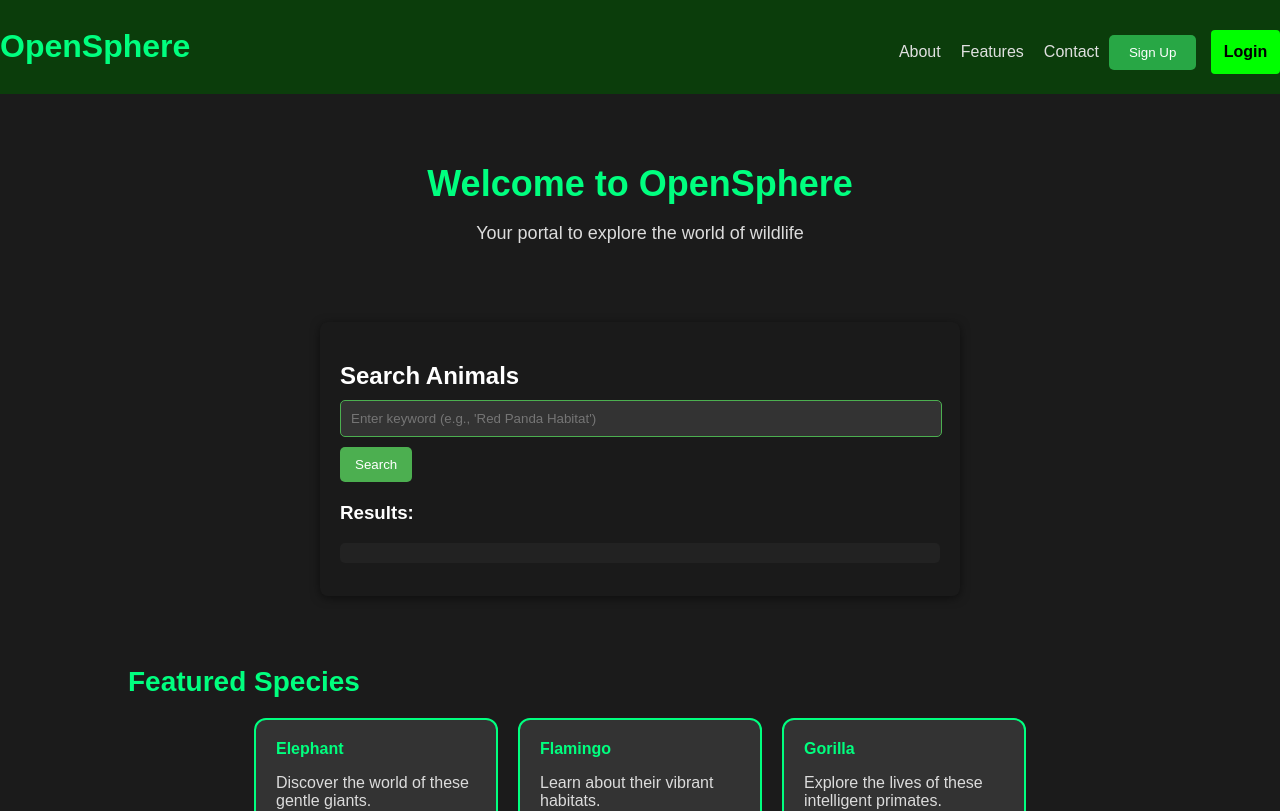
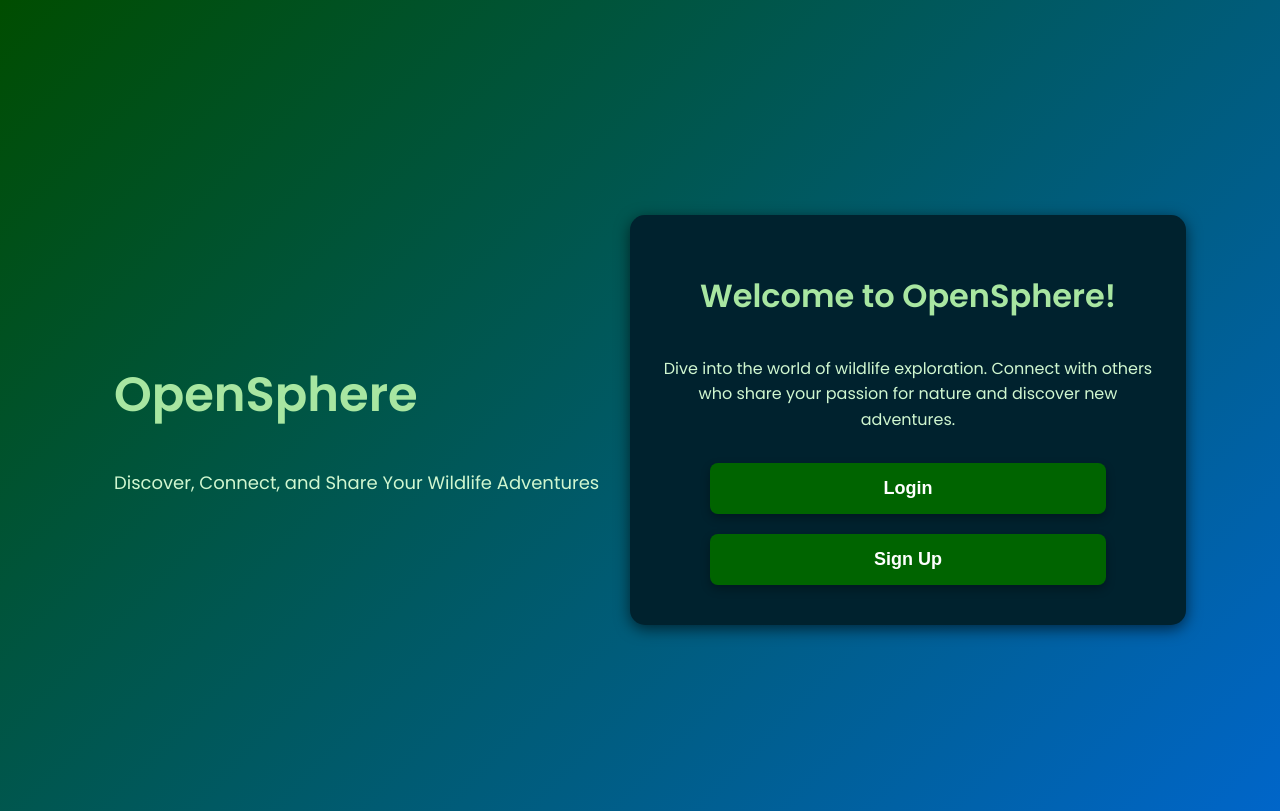
Before and after one commit to SolsticeDev99/OpenSphere, a React (Create React App) app in the folder front_end/opensphere-frontend/: page / in a window 1280 px wide. Shown: the top 811 px of the page. Built offline with nearby package versions, Linux system fonts and the light colour scheme.

Commit message:
fyp_page

```diff
--- a/front_end/opensphere-frontend/src/App.js
+++ b/front_end/opensphere-frontend/src/App.js
@@ -1,20 +1,21 @@
 // src/App.js
 
-import React from 'react';
-import { BrowserRouter as Router, Route, Routes } from 'react-router-dom';
-import SignUpComponent from './components/SignUp';
-import HomeScreen from './components/HomeScreen';
-import LoginComponent from './components/Login';
-
+import React from "react";
+import { BrowserRouter as Router, Route, Routes } from "react-router-dom";
+import SignUpComponent from "./components/SignUp";
+import HomeScreen from "./components/HomeScreen";
+import LoginComponent from "./components/Login";
+import Fyp from "./components/fyp";
 
 const App = () => {
   return (
     <Router>
       <div>
         <Routes>
-                    <Route path="/" element={<HomeScreen />} />
+          <Route path="/" element={<Fyp />} />
           <Route path="/signup" element={<SignUpComponent />} />
           <Route path="/login" element={<LoginComponent />} />
+          <Route path="/fyp" element={<HomeScreen />} />
         </Routes>
       </div>
     </Router>
--- a/front_end/opensphere-frontend/src/components/HomeScreen.css
+++ b/front_end/opensphere-frontend/src/components/HomeScreen.css
@@ -1,8 +1,8 @@
-/* HomeScreenDarkTheme.css */
+/* Body and general layout */
 body {
-    background-color: #1b1b1b;
-    color: #e0e0e0;
-    font-family: Arial, sans-serif;
+  background-color: #121212; /* Dark background */
+  color: #e0e0e0; /* Light text color */
+  font-family: "Roboto", sans-serif; /* Professional font */
   margin: 0;
   padding: 0;
 }
@@ -13,29 +13,34 @@ body {
   display: flex;
   flex-direction: column;
   align-items: center;
-    background-color: #1b1b1b;
+  background-color: #121212; /* Dark background */
 }
 
+/* Header */
 .home-header {
   width: 100%;
   padding: 20px;
-    background-color: #0b3d0b;
+  background-color: #0b3d0b; /* Dark green header */
   display: flex;
   justify-content: space-between;
   align-items: center;
 }
 
 .home-header h1 {
-    color: #00ff7f;
+  color: #00ff7f; /* Neon green color for the header */
   margin: 0;
+  font-family: "Roboto", sans-serif;
 }
 
+/* Navigation bar */
 .nav-bar a {
   margin: 0 10px;
-    color: #e0e0e0;
+  color: #e0e0e0; /* Light text */
   text-decoration: none;
+  font-size: 1.1rem;
 }
 
+/* Hero section */
 .hero-section {
   text-align: center;
   margin: 40px 0;
@@ -43,30 +48,28 @@ body {
 
 .hero-section h2 {
   font-size: 36px;
-    color: #00ff7f;
+  color: #00ff7f; /* Neon green color */
 }
 
 .hero-section p {
   font-size: 18px;
-    color: #dcdcdc;
+  color: #dcdcdc; /* Light grey text */
 }
 
-.search-section {
+/* Search and featured sections */
+.search-section,
+.featured-section {
   width: 80%;
   margin: 20px 0;
 }
 
-.featured-section {
-    width: 80%;
-    margin: 30px 0;
-}
-
 .featured-section h3 {
   font-size: 28px;
-    color: #00ff7f;
+  color: #00ff7f; /* Neon green */
   margin-bottom: 20px;
 }
 
+/* Featured species cards */
 .featured-species {
   display: flex;
   flex-wrap: wrap;
@@ -77,9 +80,9 @@ body {
 .species-card {
   width: 200px;
   padding: 20px;
-    border: 2px solid #00ff7f;
-    background-color: #333;
-    color: #e0e0e0;
+  border: 2px solid #00ff7f; /* Neon green border */
+  background-color: #333; /* Dark background for cards */
+  color: #e0e0e0; /* Light text */
   border-radius: 12px;
   transition: transform 0.2s, box-shadow 0.2s;
 }
@@ -91,13 +94,14 @@ body {
 
 .species-card h4 {
   margin: 0 0 10px 0;
-    color: #00ff7f;
+  color: #00ff7f; /* Neon green for card headings */
 }
 
 .species-card p {
-    color: #dcdcdc;
+  color: #dcdcdc; /* Light grey text for card details */
 }
 
+/* About section */
 .about-section {
   width: 80%;
   margin: 40px 0;
@@ -105,52 +109,74 @@ body {
 
 .about-section h3 {
   font-size: 28px;
-    color: #00ff7f;
+  color: #00ff7f; /* Neon green */
   margin-bottom: 15px;
 }
 
+/* Footer */
 .home-footer {
   width: 100%;
   padding: 10px;
-    background-color: #0b3d0b;
+  background-color: #0b3d0b; /* Dark green footer */
   text-align: center;
 }
 
 .home-footer p {
   margin: 0;
-    color: #dcdcdc;
+  color: #dcdcdc; /* Light text */
 }
 
 .home-footer a {
-    color: #00ff7f;
+  color: #00ff7f; /* Neon green links */
   text-decoration: none;
 }
 
+/* Buttons */
+.signup-button,
+.login-button {
+  padding: 10px 20px;
+  border-radius: 5px;
+  color: white;
+  font-size: 16px;
+  font-weight: bold;
+  cursor: pointer;
+  transition: background-color 0.3s;
+  border: none;
+  width: 100%; /* Full width for buttons */
+  max-width: 200px; /* Limit max width */
+  margin: 10px auto; /* Centered with space */
+}
+
 .signup-button {
-    background-color: #28a745; /* Green background */
-    color: white; /* White text */
-    border: none; /* No border */
-    padding: 10px 20px; /* Padding */
-    border-radius: 5px; /* Rounded corners */
-    cursor: pointer; /* Pointer cursor on hover */
-    transition: background-color 0.3s; /* Transition effect */
+  background-color: #00ff7f; /* Neon green background */
 }
 
 .signup-button:hover {
-    background-color: #218838; /* Darker green on hover */
+  background-color: #00cc66; /* Darker green on hover */
 }
 
 .login-button {
   background-color: #007bff; /* Blue background */
-    color: white; /* White text */
-    border: none; /* No border */
-    padding: 10px 20px; /* Padding */
-    border-radius: 5px; /* Rounded corners */
-    cursor: pointer; /* Pointer cursor on hover */
-    transition: background-color 0.3s; /* Transition effect */
-    margin-left: 10px; /* Space between Sign Up and Login buttons */
 }
 
 .login-button:hover {
   background-color: #0056b3; /* Darker blue on hover */
 }
+
+/* Input fields */
+input {
+  padding: 10px;
+  margin: 10px 0;
+  border-radius: 5px;
+  border: 1px solid #00ff7f;
+  background-color: #333;
+  color: #e0e0e0;
+  width: 100%;
+  max-width: 400px;
+  font-size: 16px;
+}
+
+input:focus {
+  border-color: #00cc66; /* Darker green on focus */
+  outline: none;
+}
--- a/front_end/opensphere-frontend/src/components/HomeScreen.js
+++ b/front_end/opensphere-frontend/src/components/HomeScreen.js
@@ -1,20 +1,20 @@
 // src/HomeScreen.js
 
-import React from 'react';
-import './HomeScreen.css';
-import SearchComponent from './SearchComponent';
-import { useNavigate } from 'react-router-dom'; // Import useNavigate
+import React from "react";
+import "./HomeScreen.css";
+import SearchComponent from "./SearchComponent";
+// import { useNavigate } from 'react-router-dom'; // Import useNavigate
 
 const HomeScreen = () => {
-    const navigate = useNavigate(); // Get the navigate function
+  // const navigate = useNavigate(); // Get the navigate function
 
-    const handleSignUp = () => {
-        navigate('/signup'); // Navigate to the Sign Up page when clicked
+  // const handleSignUp = () => {
+  //     navigate('/signup'); // Navigate to the Sign Up page when clicked
 
-    };
-    const handleLogin = () => {
-        navigate('/login');
-    }
+  // };
+  // const handleLogin = () => {
+  //     navigate('/login');
+  // }
 
   return (
     <div className="home-screen">
@@ -24,8 +24,6 @@ const HomeScreen = () => {
           <a href="#about">About</a>
           <a href="#features">Features</a>
           <a href="#contact">Contact</a>
-                    <button className="signup-button" onClick={handleSignUp}>Sign Up</button> {/* Sign Up Button */}
-                    <button className="login-button" onClick={handleLogin}>Login</button>{/* Login Button */}
         </nav>
       </header>
 
@@ -114,11 +112,17 @@ const HomeScreen = () => {
 
       <section className="about-section" id="about">
         <h3>About OpenSphere</h3>
-                <p>OpenSphere is a community-driven wildlife platform providing up-to-date information about various species.</p>
+        <p>
+          OpenSphere is a community-driven wildlife platform providing
+          up-to-date information about various species.
+        </p>
       </section>
 
       <footer className="home-footer">
-                <p>© 2024 OpenSphere | <a href="#privacy">Privacy Policy</a> | <a href="#terms">Terms of Service</a></p>
+        <p>
+          © 2024 OpenSphere | <a href="#privacy">Privacy Policy</a> |{" "}
+          <a href="#terms">Terms of Service</a>
+        </p>
       </footer>
     </div>
   );
--- a/front_end/opensphere-frontend/src/components/Login.js
+++ b/front_end/opensphere-frontend/src/components/Login.js
@@ -1,44 +1,48 @@
-import React, { useState } from 'react';
-import { auth,provider } from './firebaseConfig'; // Import your Firebase configuration
-import { signInWithEmailAndPassword,signInWithPopup } from 'firebase/auth';
-import './LoginComponent.css'; // Import the CSS file for styling
-import { getDatabase,ref,get } from 'firebase/database';
+import React, { useState } from "react";
+import { auth, provider } from "./firebaseConfig"; // Import your Firebase configuration
+import { signInWithEmailAndPassword, signInWithPopup } from "firebase/auth";
+import "./LoginComponent.css"; // Import the CSS file for styling
+import { getDatabase, ref, get } from "firebase/database";
+import { useNavigate } from "react-router-dom";
 
 const LoginComponent = () => {
-    const [email, setEmail] = useState('');
-    const [password, setPassword] = useState('');
-    const [error, setError] = useState('');
-    const [success, setSuccess] = useState('');
+  const [email, setEmail] = useState("");
+  const [password, setPassword] = useState("");
+  const [error, setError] = useState("");
+  const [success, setSuccess] = useState("");
+  const navigate = useNavigate();
 
   const handleLogin = async (e) => {
     e.preventDefault(); // Prevent default form submission
-        setError(''); // Clear previous errors
-        setSuccess(''); // Clear previous success messages
+    setError(""); // Clear previous errors
+    setSuccess(""); // Clear previous success messages
 
     try {
       // Log in user with email and password
       await signInWithEmailAndPassword(auth, email, password);
-            setSuccess('Logged in successfully!'); // Show success message
+      setSuccess("Logged in successfully!"); // Show success message
+      navigate("/fyp");
     } catch (err) {
       setError(err.message); // Show error message
     }
   };
 
   const handle_google_login = async (e) => {
-        setError(''); // Clear previous errors
-        setSuccess(''); // Clear previous success messages
+    setError(""); // Clear previous errors
+    setSuccess(""); // Clear previous success messages
 
-        try{
-            const result = await signInWithPopup(auth,provider);
+    try {
+      const result = await signInWithPopup(auth, provider);
       const user = result.user;
       const db = getDatabase();
-            const userRef = ref(db,`users/${user.uid}`);
+      const userRef = ref(db, `users/${user.uid}`);
       const snapshot = await get(userRef);
 
-            if(snapshot.exists()){
-                setSuccess('User logedin successfully!'); // Show success message
+      if (snapshot.exists()) {
+        setSuccess("User logedin successfully!"); // Show success message
+        navigate("/fyp");
       } else {
-                setError('User not found for this google user.Please signup first!'); // Show error message
+        setError("User not found for this google user.Please signup first!"); // Show error message
       }
     } catch (err) {
       setError(err.message); // Show error message
@@ -63,8 +67,17 @@ const LoginComponent = () => {
           onChange={(e) => setPassword(e.target.value)}
           required
         />
-                <button type="submit" className="login-button">Login</button>
-                <button id='google_login_bt' type="button" className="login_google" onClick={handle_google_login}>Login With Google</button>
+        <button type="submit" className="login-button">
+          Login
+        </button>
+        <button
+          id="google_login_bt"
+          type="button"
+          className="login_google"
+          onClick={handle_google_login}
+        >
+          Login With Google
+        </button>
       </form>
       {error && <p className="error-message">{error}</p>}
       {success && <p className="success-message">{success}</p>}
--- a/front_end/opensphere-frontend/src/components/LoginComponent.css
+++ b/front_end/opensphere-frontend/src/components/LoginComponent.css
@@ -5,75 +5,112 @@
   align-items: center;
   justify-content: center;
   height: 100vh;
-    background-color: #121212;
+  background: linear-gradient(
+    135deg,
+    #004d00,
+    #0066cc
+  ); /* Dark green to blue gradient */
   color: #fff;
-    font-family: Arial, sans-serif;
+  font-family: "Poppins", sans-serif; /* Professional and stylish font */
 }
 
 /* Header styling */
 .login-container h2 {
-    font-size: 2rem;
-    margin-bottom: 1rem;
-    color: #00ff00; /* Neon green */
+  font-size: 2.5rem;
+  margin-bottom: 1.5rem;
+  color: #a8e6a1; /* Light green color for the header */
 }
 
 /* Form styling */
 .login-form {
   display: flex;
   flex-direction: column;
-    gap: 1rem;
+  gap: 1.5rem;
   width: 100%;
   max-width: 400px;
-    padding: 1.5rem;
-    border: 1px solid #00ff00;
+  padding: 2rem;
+  border: 2px solid #a8e6a1; /* Light green border */
   border-radius: 8px;
-    background-color: #1c1c1c;
+  background-color: #1c1c1c; /* Dark background for the form */
 }
 
 /* Input styling */
 .login-form input {
-    padding: 0.8rem;
-    border: 1px solid #00ff00;
+  padding: 1rem;
+  border: 2px solid #a8e6a1; /* Light green border */
   border-radius: 4px;
-    background-color: #121212;
+  background-color: #121212; /* Dark input background */
   color: #fff;
   font-size: 1rem;
 }
 
 .login-form input:focus {
   outline: none;
-    border-color: #00ff00;
-    box-shadow: 0 0 4px #00ff00;
+  border-color: #00cc00; /* Lighter green on focus */
+  box-shadow: 0 0 6px #00cc00; /* Green glow on focus */
 }
 
 /* Button styling */
 .login-button {
-    padding: 0.8rem;
-    background-color: #00ff00;
+  padding: 1rem;
+  background-color: #006400; /* Dark Green button background */
   border: none;
-    border-radius: 4px;
-    color: #000;
+  border-radius: 50px; /* Round button */
+  color: #fff;
   font-weight: bold;
-    font-size: 1rem;
+  font-size: 1.2rem;
   cursor: pointer;
-    transition: background-color 0.3s ease;
+  transition: background-color 0.3s ease, transform 0.2s ease;
+  box-shadow: 0 4px 10px rgba(0, 0, 0, 0.3); /* Shadow for depth */
 }
 
 .login-button:hover {
-    background-color: #00cc00;
+  background-color: #228b22; /* Lighter green on hover */
+  transform: translateY(-3px); /* Lift effect on hover */
+  box-shadow: 0 6px 15px rgba(0, 0, 0, 0.4); /* Stronger shadow on hover */
+}
+
+.login-button:focus {
+  outline: none;
+  box-shadow: 0 0 0 2px #006400; /* Focus outline */
+}
+
+/* Google Login Button Styling */
+.login_google {
+  padding: 1rem;
+  background-color: #006400; /* Dark Green button background (same as login button) */
+  border: none;
+  border-radius: 50px; /* Round button */
+  color: #fff;
+  font-weight: bold;
+  font-size: 1.2rem;
+  cursor: pointer;
+  transition: background-color 0.3s ease, transform 0.2s ease;
+  box-shadow: 0 4px 10px rgba(0, 0, 0, 0.3); /* Shadow for depth */
+}
+
+.login_google:hover {
+  background-color: #228b22; /* Lighter green on hover (same as login button) */
+  transform: translateY(-3px); /* Lift effect on hover */
+  box-shadow: 0 6px 15px rgba(0, 0, 0, 0.4); /* Stronger shadow on hover */
+}
+
+.login_google:focus {
+  outline: none;
+  box-shadow: 0 0 0 2px #006400; /* Focus outline */
 }
 
 /* Error and success messages */
 .error-message {
   color: #ff4d4d; /* Red color for errors */
   margin-top: 1rem;
-    font-size: 0.9rem;
+  font-size: 1rem;
   text-align: center;
 }
 
 .success-message {
-    color: #00ff00; /* Neon green color for success */
+  color: #a8e6a1; /* Light green color for success */
   margin-top: 1rem;
-    font-size: 0.9rem;
+  font-size: 1rem;
   text-align: center;
 }
--- a/front_end/opensphere-frontend/src/components/SignUp.js
+++ b/front_end/opensphere-frontend/src/components/SignUp.js
@@ -1,75 +1,86 @@
 // src/SignUpComponent.js
-import React, { useState } from 'react';
-import { auth,provider } from './firebaseConfig'; // Import your Firebase configuration
-import { createUserWithEmailAndPassword } from 'firebase/auth';
-import './SignUpComponent.css'; // Import your CSS file for styling
-import { getDatabase,set,ref,get } from 'firebase/database';
-import { signInWithPopup } from 'firebase/auth';
+import React, { useState } from "react";
+import { auth, provider } from "./firebaseConfig"; // Import your Firebase configuration
+import { createUserWithEmailAndPassword } from "firebase/auth";
+import "./SignUpComponent.css"; // Import your CSS file for styling
+import { getDatabase, set, ref, get } from "firebase/database";
+import { signInWithPopup } from "firebase/auth";
+import { useNavigate } from "react-router-dom";
 
 const SignUpComponent = () => {
-    const [username, setUsername] = useState(''); // State for username
-    const [email, setEmail] = useState('');
-    const [password, setPassword] = useState('');
-    const [error, setError] = useState('');
-    const [success, setSuccess] = useState('');
+  const [username, setUsername] = useState(""); // State for username
+  const [email, setEmail] = useState("");
+  const [password, setPassword] = useState("");
+  const [error, setError] = useState("");
+  const [success, setSuccess] = useState("");
+  const navigate = useNavigate();
 
   const handleSignUp = async (e) => {
     e.preventDefault(); // Prevent default form submission
-        setError(''); // Clear previous errors
-        setSuccess(''); // Clear previous success messages
+    setError(""); // Clear previous errors
+    setSuccess(""); // Clear previous success messages
+    const sanitized_email = email.replace(/[.#$[\]]/g, "_");
 
     try {
-            const usersnapshot = await get(ref(getDatabase(),`users/${email}`));
-            if(usersnapshot.exists()){
-                setError('User already exists!'); // Show error message
+      const usersnapshot = await get(
+        ref(getDatabase(), `users/${sanitized_email}`)
+      );
+      if (usersnapshot.exists()) {
+        setError("User already exists!"); // Show error message
         return;
       }
 
       // Create user with email and password
-            const userCredential = await createUserWithEmailAndPassword(auth, email, password);
-            const user = userCredential.user
+      const userCredential = await createUserWithEmailAndPassword(
+        auth,
+        email,
+        password
+      );
+      const user = userCredential.user;
 
       const db = getDatabase();
-            await set(ref(db,`users/${user.uid}`),{
-                username:username,
-                email:email,
+      await set(ref(db, `users/${sanitized_email}`), {
+        username: username,
+        email: email,
         createdAt: new Date().toISOString(),
       });
 
-            setSuccess('User registered successfully!'); // Show success message
+      setSuccess("User registered successfully!"); // Show success message
+      navigate("/fyp");
     } catch (err) {
       setError(err.message); // Show error message
     }
   };
 
   const handle_google_signup = async (e) => {
-    setError(''); // Clear previous errors
-    setSuccess(''); // Clear previous success messages
+    setError(""); // Clear previous errors
+    setSuccess(""); // Clear previous success messages
 
-    try{
-        const result = await signInWithPopup(auth,provider);
+    try {
+      const result = await signInWithPopup(auth, provider);
       const user = result.user;
 
       const db = getDatabase();
-        const userRef = ref(db,`users/${user.uid}`);
+      const userRef = ref(db, `users/${user.uid}`);
       const snapshot = await get(userRef);
 
       if (snapshot.exists()) {
-            setSuccess('Account already exists with this email. Please log in or use a different email.'); // Show success message
-        }else{
-            await set(ref(db,`users/${user.uid}`),{
-                username:user.displayName,
-                email:user.email,
+        setSuccess(
+          "Account already exists with this email. Please log in or use a different email."
+        ); // Show success message
+      } else {
+        await set(ref(db, `users/${user.uid}`), {
+          username: user.displayName,
+          email: user.email,
           createdAt: new Date().toISOString(),
         });
-            setSuccess('User registered successfully!'); // Show success message
+        setSuccess("User registered successfully!"); // Show success message
+        navigate("/fyp");
       }
-    }catch (err) {
+    } catch (err) {
       setError(err.message); // Show error message
     }
-
-
-}
+  };
   return (
     <div className="signup-container">
       <h2>Sign Up</h2>
@@ -95,8 +106,17 @@ const handle_google_signup = async (e) => {
           onChange={(e) => setPassword(e.target.value)}
           required
         />
-                <button type="submit" className="signup-button">Sign Up</button>
-                <button id='signup_google_bt' type='button' className="signup_google" onClick={handle_google_signup}>Sign Up With Google</button>
+        <button type="submit" className="signup-button">
+          Sign Up
+        </button>
+        <button
+          id="signup_google_bt"
+          type="button"
+          className="signup_google"
+          onClick={handle_google_signup}
+        >
+          Sign Up With Google
+        </button>
       </form>
       {error && <p className="error-message">{error}</p>}
       {success && <p className="success-message">{success}</p>}
--- /dev/null
+++ b/front_end/opensphere-frontend/src/components/fyp.js
@@ -0,0 +1,41 @@
+import React from "react";
+import "./fypComponent.css";
+import { useNavigate } from "react-router-dom";
+
+const Fyp = () => {
+  const navigate = useNavigate(); // Get the navigate function
+
+  const handleSignUp = () => {
+    navigate("/signup"); // Navigate to the Sign Up page when clicked
+  };
+  const handleLogin = () => {
+    navigate("/login");
+  };
+
+  return (
+    <div className="instagram-home">
+      <div className="left-section">
+        <h1 className="app-title">OpenSphere</h1>
+        <p className="tagline">
+          Discover, Connect, and Share Your Wildlife Adventures
+        </p>
+      </div>
+
+      <div className="right-section">
+        <h2>Welcome to OpenSphere!</h2>
+        <p>
+          Dive into the world of wildlife exploration. Connect with others who
+          share your passion for nature and discover new adventures.
+        </p>
+        <button className="btn" onClick={handleLogin}>
+          Login
+        </button>
+        <button className="btn" onClick={handleSignUp}>
+          Sign Up
+        </button>
+      </div>
+    </div>
+  );
+};
+
+export default Fyp;
--- /dev/null
+++ b/front_end/opensphere-frontend/src/components/fypComponent.css
@@ -0,0 +1,117 @@
+/* Importing Poppins font from Google Fonts */
+@import url("https://fonts.googleapis.com/css2?family=Poppins:wght@400;600&display=swap");
+
+/* General container styling */
+.instagram-home {
+  display: flex;
+  justify-content: center;
+  align-items: center;
+  height: 100vh;
+  padding: 20px;
+  background: linear-gradient(
+    135deg,
+    #004d00,
+    #0066cc
+  ); /* Dark green to blue gradient */
+  font-family: "Poppins", sans-serif; /* Stylish and professional font */
+  color: #f0f0f0; /* Light text for readability */
+  text-align: center;
+}
+
+.left-section {
+  width: 40%;
+  padding: 20px;
+  display: flex;
+  flex-direction: column;
+  justify-content: center;
+  align-items: flex-start;
+}
+
+.app-title {
+  font-size: 48px;
+  font-weight: 600; /* Semi-bold for a modern feel */
+  color: #a8e6a1; /* Lighter green for the title */
+  margin-bottom: 20px;
+}
+
+.tagline {
+  font-size: 18px;
+  color: #d0f7d0; /* Lighter mint green for a softer contrast */
+  line-height: 1.5;
+}
+
+/* Right section */
+.right-section {
+  width: 40%;
+  text-align: center;
+  padding: 30px;
+  background-color: #00222e; /* Dark blue-green box */
+  box-shadow: 0 4px 15px rgba(0, 0, 0, 0.6); /* Dark shadow for depth */
+  border-radius: 15px; /* More rounded corners for modern look */
+  display: flex;
+  flex-direction: column;
+  justify-content: center;
+  align-items: center;
+}
+
+.right-section h2 {
+  font-size: 32px;
+  color: #a8e6a1; /* Lighter green for the heading */
+  margin-bottom: 20px;
+}
+
+.right-section p {
+  font-size: 16px;
+  color: #d0f7d0; /* Lighter mint green for the paragraph text */
+  line-height: 1.6;
+  margin-bottom: 20px;
+}
+
+/* Button Styles */
+.right-section .btn {
+  background-color: #006400; /* Dark Green Button Background */
+  color: #ffffff; /* White text */
+  border: none;
+  padding: 15px 25px;
+  margin: 10px;
+  font-size: 18px;
+  font-weight: 600; /* Bold font for better legibility */
+  border-radius: 8px; /* Rounded corners */
+  cursor: pointer;
+  width: 80%;
+  transition: all 0.3s ease;
+  box-shadow: 0 4px 10px rgba(0, 0, 0, 0.3); /* Shadow for depth */
+}
+
+.right-section .btn:hover {
+  background-color: #228b22; /* Lighter green when hovered */
+  box-shadow: 0 6px 15px rgba(0, 0, 0, 0.4); /* Slightly stronger shadow on hover */
+}
+
+.right-section .btn:focus {
+  outline: none;
+  box-shadow: 0 0 0 2px #006400; /* Focus outline for accessibility */
+}
+
+/* Responsive design for smaller screens */
+@media (max-width: 768px) {
+  .instagram-home {
+    flex-direction: column;
+    text-align: center;
+  }
+
+  .left-section,
+  .right-section {
+    width: 100%;
+    padding: 10px;
+  }
+
+  .app-title {
+    font-size: 36px;
+  }
+
+  .right-section {
+    box-shadow: none;
+    border-radius: 0;
+  }
+}
```
Also changed, not shown: front_end/opensphere-frontend/src/components/SignUpComponent.css (+65 -12 lines), front_end/opensphere-frontend/src/components/SearchComponentDarkTheme.css (indentation only), 2 other files (tests, documents, lock files or other folders). Lines whose indentation alone changed are shown as unchanged.
